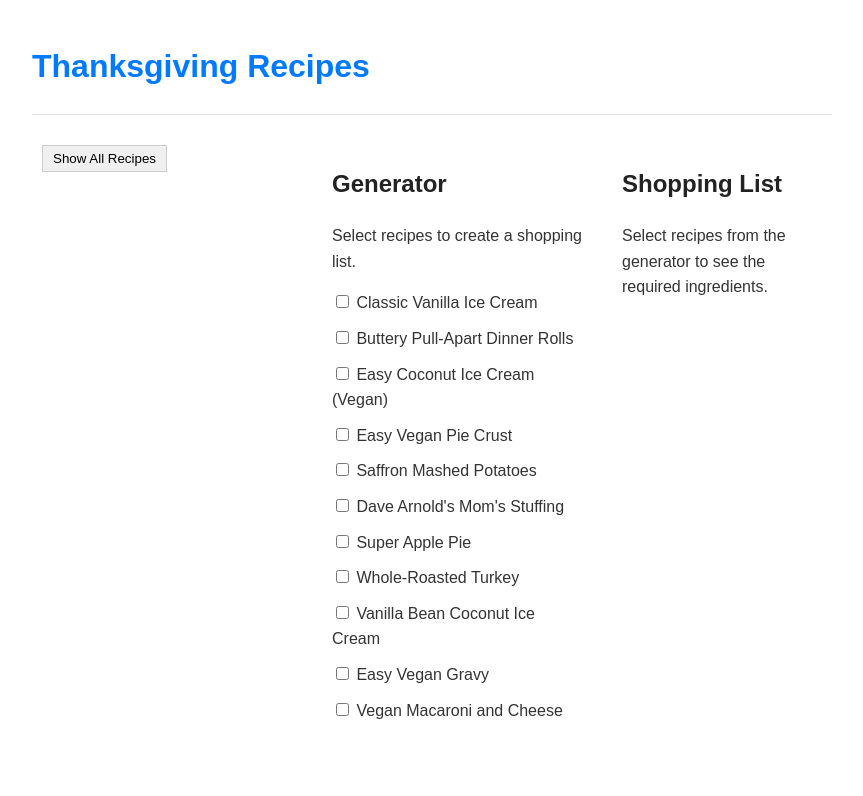
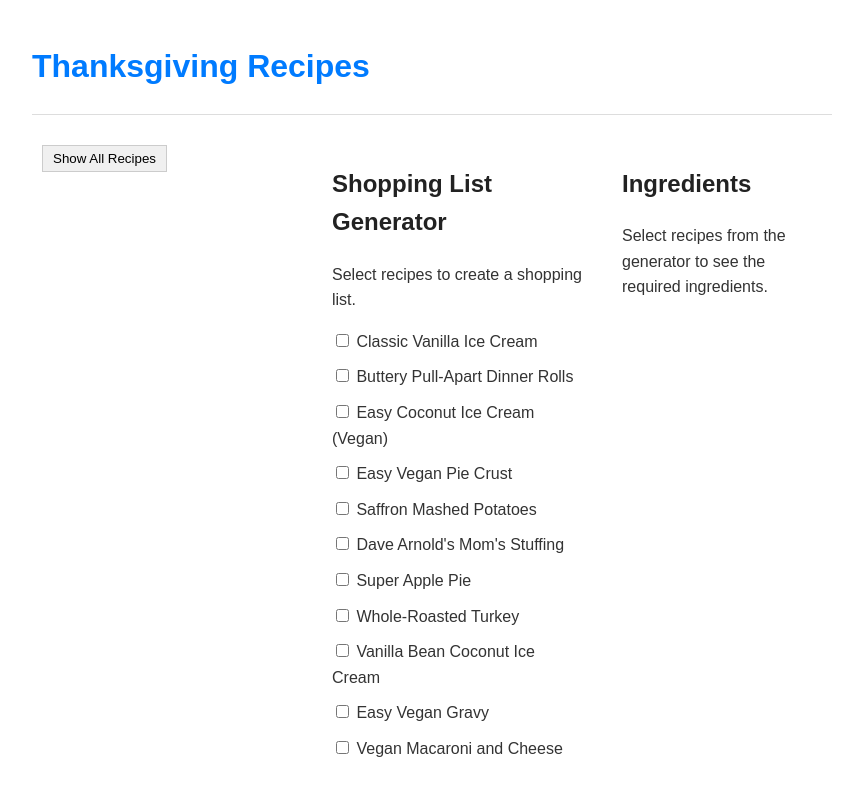
Before and after one commit to JabronieMan/thanksgiving, a Jekyll site: the page built from index.md, in a window 1280 px wide. Shown: the top 796 px of the page, without its empty margins (208-1071 px from the left). Built offline with Jekyll 4.4.1, drawn with Linux system fonts in a browser that asks for light colours; some of the changed lines change nothing that is shown.

Commit message:
Minor updates

```diff
--- a/index.md
+++ b/index.md
@@ -86,7 +86,7 @@ title: Home
 
   <div id="generator-column" class="column">
     <div class="shopping-list-generator">
-      <h2>Generator</h2>
+      <h2>Shopping List Generator</h2>
       <p>Select recipes to create a shopping list.</p>
       <div id="recipe-checkbox-list">
         <ul>
@@ -104,7 +104,7 @@ title: Home
   </div>
 
   <div id="list-column" class="column">
-    <h2>Shopping List</h2>
+    <h2>Ingredients</h2>
     <div id="shopping-list">
       <p>Select recipes from the generator to see the required ingredients.</p>
       <ul></ul>
```
